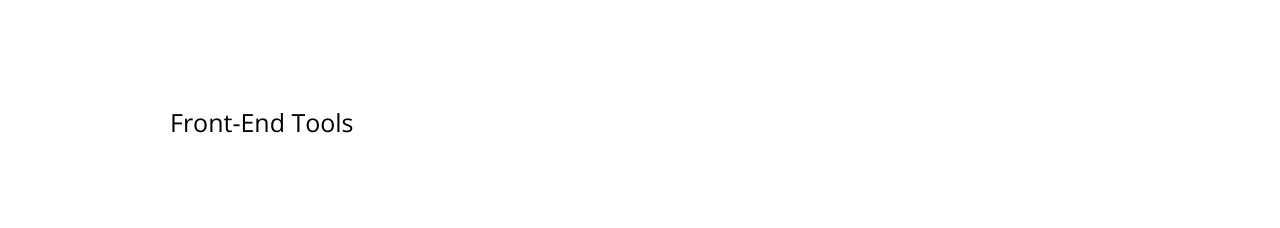
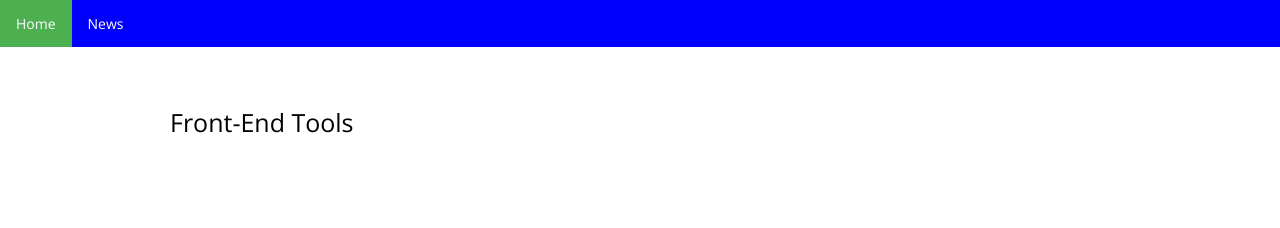
Before and after one commit to wolox-training/dt-react-native, a plain HTML site: page Maquetado/index.html in a window 1280 px wide. Shown: the top 228 px of the page. Drawn offline with nearby package versions, Linux system fonts and the light colour scheme; files that its build step writes are made by us from their sources.

Commit message:
start navbar card

```diff
--- a/Maquetado/index.html
+++ b/Maquetado/index.html
@@ -10,6 +10,11 @@
 </head>
 
 <body>
+
+  <ul class="navbar">
+    <li class="navbar-li"><a class="active" href="#home">Home</a></li>
+    <li class="navbar-li"><a href="#news">News</a></li>
+  </ul>
 
   <div class="container">
     <h2 class="title-img">Front-End Tools</h2>
--- a/Maquetado/scss/application.scss
+++ b/Maquetado/scss/application.scss
@@ -4,3 +4,4 @@
 @import 'styles';
 @import 'titles';
 @import 'tech';
+@import 'navbar';
--- /dev/null
+++ b/Maquetado/scss/navbar.scss
@@ -0,0 +1,29 @@
+.navbar {
+  list-style-type: none;
+  margin-bottom: 10px ;
+  overflow: hidden;
+  background-color: blue;
+  position: fixed;
+  top: 0;
+  width: 100%;
+
+  .navbar-li {
+    float: left;
+  }
+
+  .navbar-li a {
+    display: block;
+    color: white;
+    text-align: center;
+    padding: 14px 16px;
+    text-decoration: none;
+  }
+
+  .navbar-li a:hover:not(.active) {
+    background-color: #111;
+  }
+
+  .active {
+    background-color: #4caf50;
+  }
+}
```
